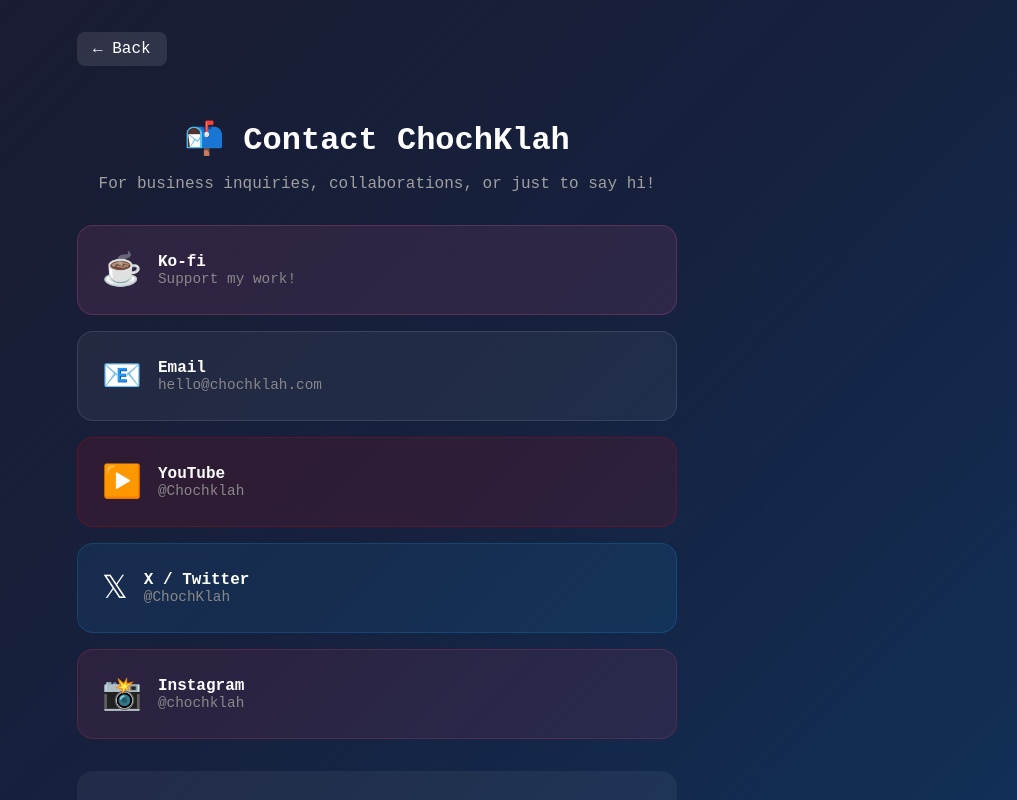
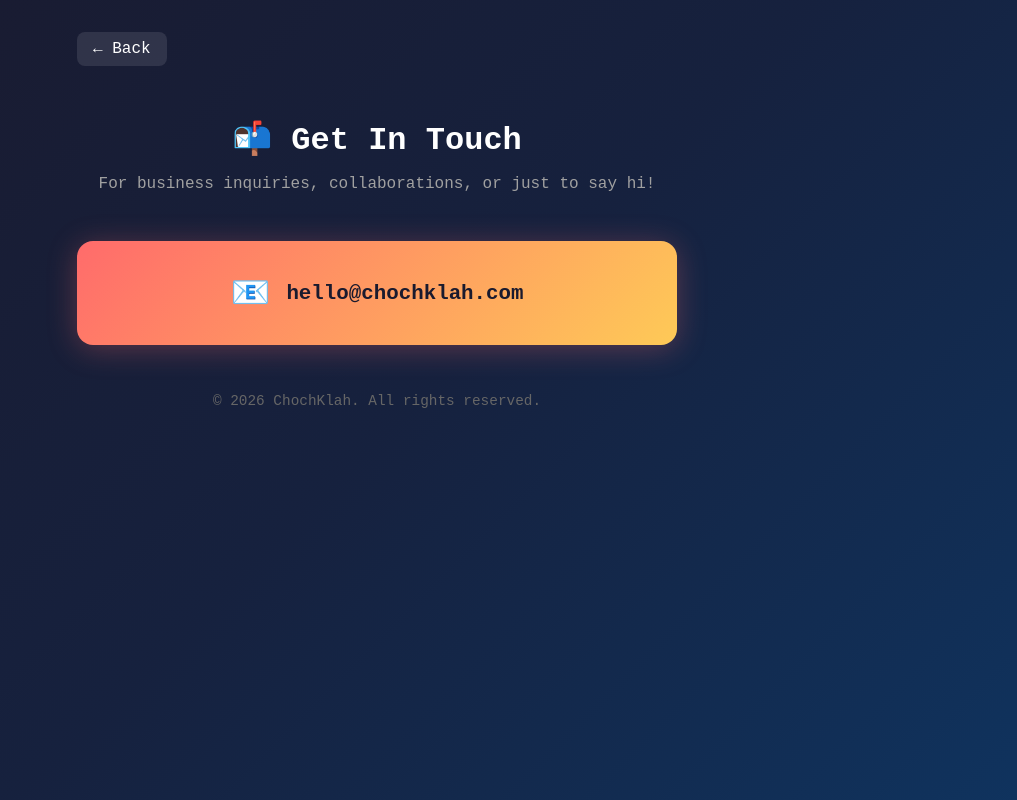
Before and after one commit to bakiclaw/chochklah-portfolio, a Next.js app: page /contact in a window 1280 px wide. Shown: the top 800 px of the page, without its empty margins (263-1280 px from the left). Built offline with nearby package versions, Linux system fonts and the light colour scheme.

Commit message:
Add Ko-fi to main page, simplify contact to email only

```diff
--- a/app/contact/page.tsx
+++ b/app/contact/page.tsx
@@ -28,144 +28,36 @@
         </a>
 
         <h1 style={{ fontSize: '2rem', marginBottom: '0.5rem', textAlign: 'center' }}>
-          📬 Contact ChochKlah
+          📬 Get In Touch
         </h1>
 
-        <p style={{ color: '#a0a0a0', textAlign: 'center', marginBottom: '2rem' }}>
+        <p style={{ color: '#a0a0a0', textAlign: 'center', marginBottom: '3rem' }}>
           For business inquiries, collaborations, or just to say hi!
         </p>
 
-        {/* Contact Options */}
-        <div style={{ display: 'flex', flexDirection: 'column', gap: '1rem', marginBottom: '2rem' }}>
-
-          <a
-            href="https://ko-fi.com/chochklah"
-            target="_blank"
-            style={{
-              display: 'flex',
-              alignItems: 'center',
-              gap: '1rem',
-              padding: '1.5rem',
-              background: 'rgba(255,102,153,0.1)',
-              borderRadius: '16px',
-              textDecoration: 'none',
-              color: 'white',
-              border: '1px solid rgba(255,102,153,0.2)'
-            }}
-          >
-            <span style={{ fontSize: '2rem' }}>☕</span>
-            <div>
-              <div style={{ fontWeight: 'bold' }}>Ko-fi</div>
-              <div style={{ color: '#888', fontSize: '0.9rem' }}>Support my work!</div>
-            </div>
-          </a>
-
+        {/* Email Only */}
         <a
           href="mailto:hello@chochklah.com"
           style={{
             display: 'flex',
             alignItems: 'center',
+            justifyContent: 'center',
             gap: '1rem',
-              padding: '1.5rem',
-              background: 'rgba(255,255,255,0.05)',
+            padding: '2rem',
+            background: 'linear-gradient(135deg, #ff6b6b, #feca57)',
             borderRadius: '16px',
             textDecoration: 'none',
-              color: 'white',
-              border: '1px solid rgba(255,255,255,0.1)'
+            color: '#1a1a2e',
+            fontWeight: 'bold',
+            fontSize: '1.3rem',
+            boxShadow: '0 4px 30px rgba(255,107,107,0.3)'
           }}
         >
           <span style={{ fontSize: '2rem' }}>📧</span>
-            <div>
-              <div style={{ fontWeight: 'bold' }}>Email</div>
-              <div style={{ color: '#888', fontSize: '0.9rem' }}>hello@chochklah.com</div>
-            </div>
+          hello@chochklah.com
         </a>
 
-          <a
-            href="https://www.youtube.com/@Chochklah"
-            target="_blank"
-            style={{
-              display: 'flex',
-              alignItems: 'center',
-              gap: '1rem',
-              padding: '1.5rem',
-              background: 'rgba(255,0,0,0.1)',
-              borderRadius: '16px',
-              textDecoration: 'none',
-              color: 'white',
-              border: '1px solid rgba(255,0,0,0.2)'
-            }}
-          >
-            <span style={{ fontSize: '2rem' }}>▶️</span>
-            <div>
-              <div style={{ fontWeight: 'bold' }}>YouTube</div>
-              <div style={{ color: '#888', fontSize: '0.9rem' }}>@Chochklah</div>
-            </div>
-          </a>
-
-          <a
-            href="https://x.com/ChochKlah"
-            target="_blank"
-            style={{
-              display: 'flex',
-              alignItems: 'center',
-              gap: '1rem',
-              padding: '1.5rem',
-              background: 'rgba(29,161,242,0.1)',
-              borderRadius: '16px',
-              textDecoration: 'none',
-              color: 'white',
-              border: '1px solid rgba(29,161,242,0.2)'
-            }}
-          >
-            <span style={{ fontSize: '2rem' }}>𝕏</span>
-            <div>
-              <div style={{ fontWeight: 'bold' }}>X / Twitter</div>
-              <div style={{ color: '#888', fontSize: '0.9rem' }}>@ChochKlah</div>
-            </div>
-          </a>
-
-          <a
-            href="https://www.instagram.com/chochklah/"
-            target="_blank"
-            style={{
-              display: 'flex',
-              alignItems: 'center',
-              gap: '1rem',
-              padding: '1.5rem',
-              background: 'rgba(228,64,95,0.1)',
-              borderRadius: '16px',
-              textDecoration: 'none',
-              color: 'white',
-              border: '1px solid rgba(228,64,95,0.2)'
-            }}
-          >
-            <span style={{ fontSize: '2rem' }}>📸</span>
-            <div>
-              <div style={{ fontWeight: 'bold' }}>Instagram</div>
-              <div style={{ color: '#888', fontSize: '0.9rem' }}>@chochklah</div>
-            </div>
-          </a>
-
-        </div>
-
-        {/* Brand Info */}
-        <div style={{
-          background: 'rgba(255,255,255,0.05)',
-          borderRadius: '16px',
-          padding: '1.5rem',
-          marginTop: '2rem'
-        }}>
-          <h3 style={{ marginBottom: '1rem' }}>📊 What I Offer</h3>
-          <ul style={{ color: '#aaa', lineHeight: '1.8' }}>
-            <li>🎮 Game reviews & sponsorships</li>
-            <li>🎬 Content collaborations</li>
-            <li>🕹️ Indie game features</li>
-            <li>📢 Brand partnerships</li>
-          </ul>
-        </div>
-
-        <p style={{ textAlign: 'center', color: '#666', marginTop: '2rem', fontSize: '0.85rem' }}>
+        <p style={{ textAlign: 'center', color: '#666', marginTop: '3rem', fontSize: '0.9rem' }}>
           © 2026 ChochKlah. All rights reserved.
         </p>
 
--- a/app/page.tsx
+++ b/app/page.tsx
@@ -22,6 +22,10 @@
     {
       name: 'Instagram', url: 'https://www.instagram.com/chochklah/', bg: '#E4405F',
       svg: <svg viewBox="0 0 24 24" fill="white" width="22" height="22"><path d="M12 2.163c3.204 0 3.584.012 4.85.07 3.252.148 4.771 1.691 4.919 4.919.058 1.265.069 1.645.069 4.849 0 3.205-.012 3.584-.069 4.849-.149 3.225-1.664 4.771-4.919 4.919-1.266.058-1.644.07-4.85.07-3.204 0-3.584-.012-4.849-.07-3.26-.149-4.771-1.699-4.919-4.92-.058-1.265-.07-1.644-.07-4.849 0-3.204.013-3.583.07-4.849.149-3.227 1.664-4.771 4.919-4.919 1.266-.057 1.645-.069 4.849-.069zM12 0C8.741 0 8.333.014 7.053.072 2.695.272.273 2.69.073 7.052.014 8.333 0 8.741 0 12c0 3.259.014 3.668.072 4.948.2 4.358 2.618 6.78 6.98 6.98C8.333 23.986 8.741 24 12 24c3.259 0 3.668-.014 4.948-.072 4.354-.2 6.782-2.618 6.979-6.98.059-1.28.073-1.689.073-4.948 0-3.259-.014-3.667-.072-4.947-.196-4.354-2.617-6.78-6.979-6.98C15.668.014 15.259 0 12 0zm0 5.838a6.162 6.162 0 1 0 0 12.324 6.162 6.162 0 0 0 0-12.324zM12 16a4 4 0 1 1 0-8 4 4 0 0 1 0 8zm6.406-11.845a1.44 1.44 0 1 0 0 2.881 1.44 1.44 0 0 0 0-2.881z"/></svg>
+    },
+    {
+      name: 'Ko-fi', url: 'https://ko-fi.com/chochklah', bg: '#FF6699',
+      text: '☕'
     },
   ]
 
```
Lines whose indentation alone changed are shown as unchanged.
